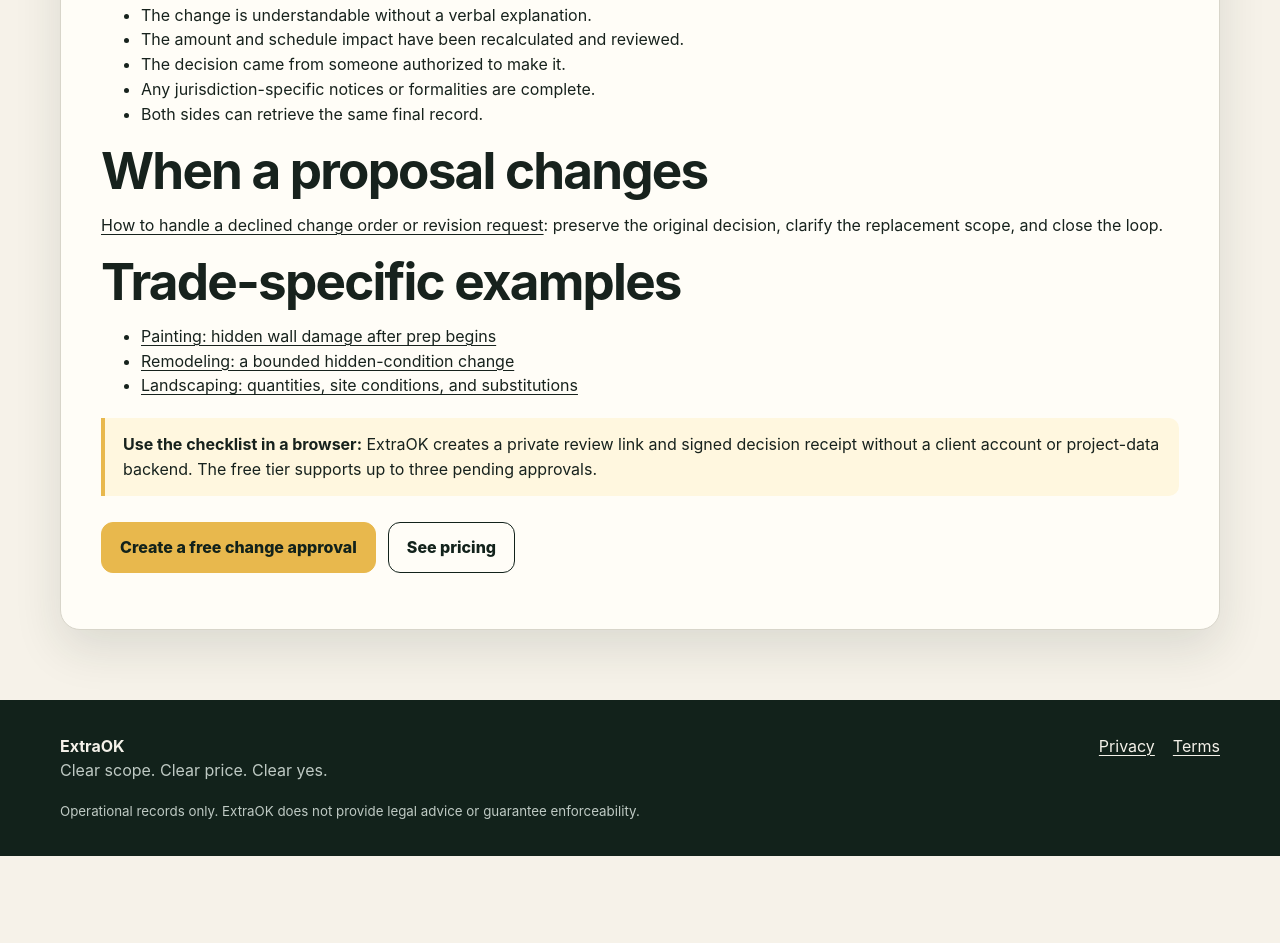
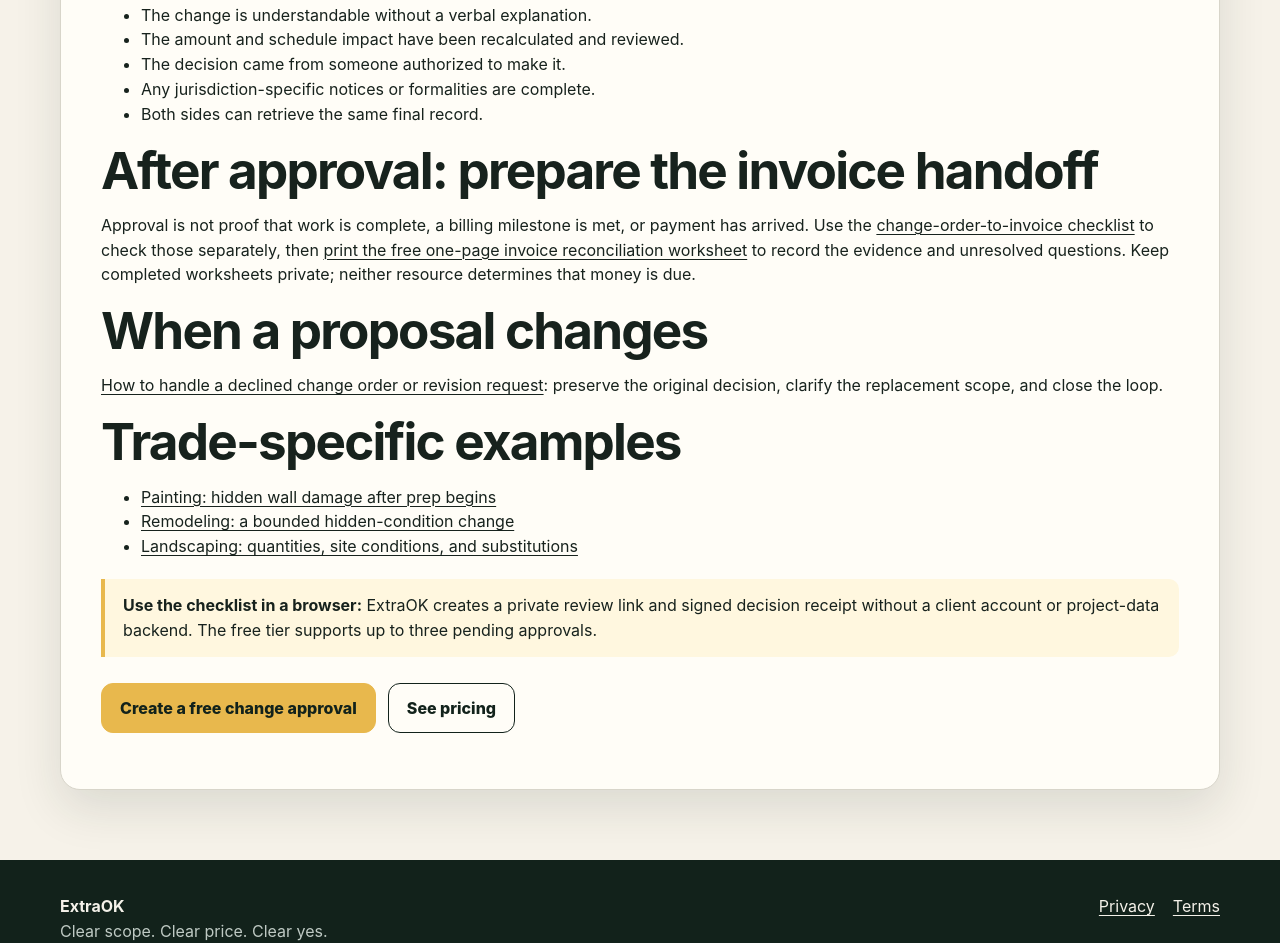
Before and after one commit to helpinghandschitown-netizen/extraok, a website: page change-order-approval-checklist.html in a window 1280 px wide. Shown: the part 1767-2710 px from the top of the page. Before the commit the page ends 2623 px from the top, so only its background shows below. Drawn offline with Linux system fonts and the light colour scheme.

Commit message:
docs: surface printable invoice worksheet in discovery paths

```diff
--- a/change-order-approval-checklist.html
+++ b/change-order-approval-checklist.html
@@ -76,6 +76,8 @@
         <li>Both sides can retrieve the same final record.</li>
       </ul>
 
+      <h2>After approval: prepare the invoice handoff</h2>
+      <p>Approval is not proof that work is complete, a billing milestone is met, or payment has arrived. Use the <a href="change-order-to-invoice-checklist.html">change-order-to-invoice checklist</a> to check those separately, then <a href="change-order-invoice-worksheet.html">print the free one-page invoice reconciliation worksheet</a> to record the evidence and unresolved questions. Keep completed worksheets private; neither resource determines that money is due.</p>
       <h2>When a proposal changes</h2><p><a href="change-order-revision-and-decline-guide.html">How to handle a declined change order or revision request</a>: preserve the original decision, clarify the replacement scope, and close the loop.</p>
       <h2>Trade-specific examples</h2><ul><li><a href="painting-change-order-example.html">Painting: hidden wall damage after prep begins</a></li><li><a href="remodeling-hidden-condition-change-order.html">Remodeling: a bounded hidden-condition change</a></li><li><a href="landscaping-change-order-checklist.html">Landscaping: quantities, site conditions, and substitutions</a></li></ul><div class="notice"><strong>Use the checklist in a browser:</strong> ExtraOK creates a private review link and signed decision receipt without a client account or project-data backend. The free tier supports up to three pending approvals.</div>
       <p class="button-row"><a class="button secondary" href="./#new">Create a free change approval</a><a class="button ghost" href="./#pricing">See pricing</a></p>
--- a/sitemap.xml
+++ b/sitemap.xml
@@ -9,4 +9,5 @@
   <url><loc>https://helpinghandschitown-netizen.github.io/extraok/terms.html</loc></url>
   <url><loc>https://helpinghandschitown-netizen.github.io/extraok/change-order-revision-and-decline-guide.html</loc></url>
   <url><loc>https://helpinghandschitown-netizen.github.io/extraok/change-order-to-invoice-checklist.html</loc></url>
+  <url><loc>https://helpinghandschitown-netizen.github.io/extraok/change-order-invoice-worksheet.html</loc></url>
 </urlset>
```
